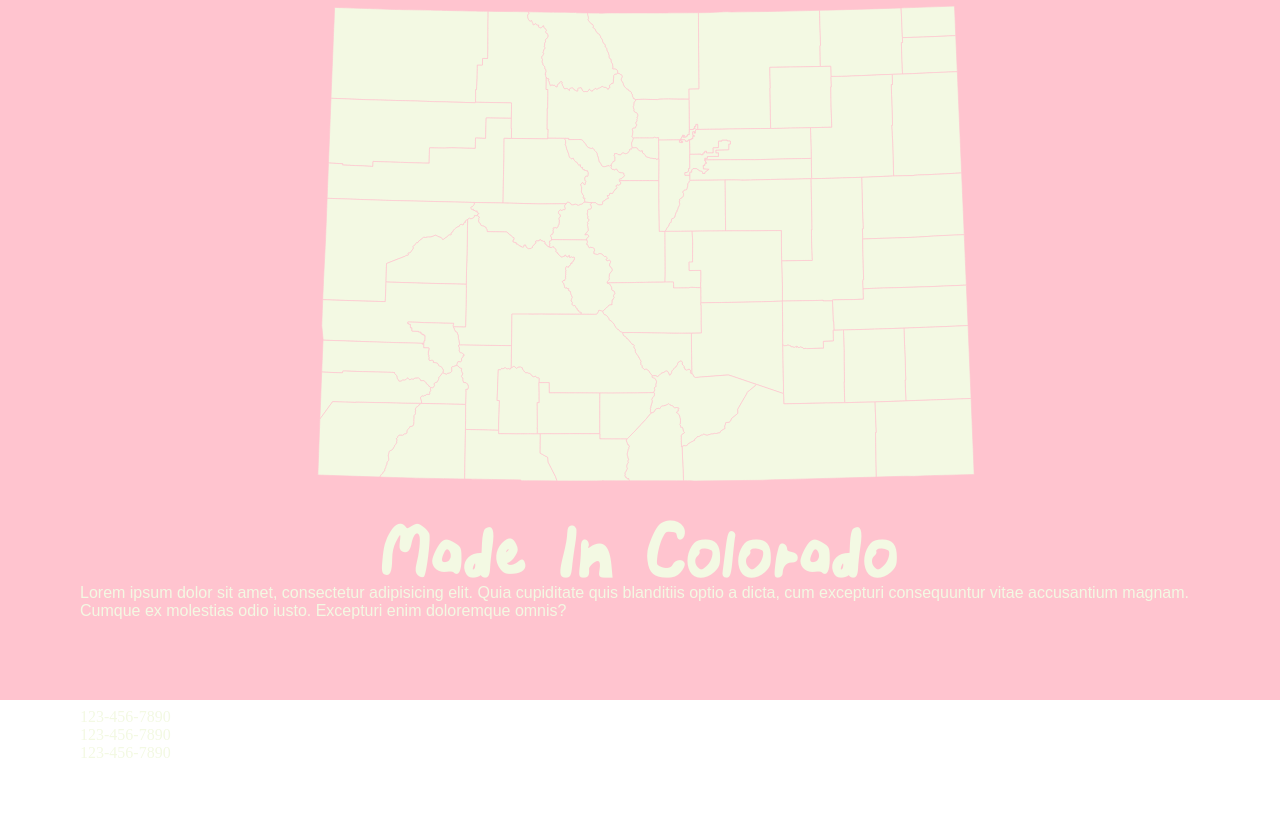
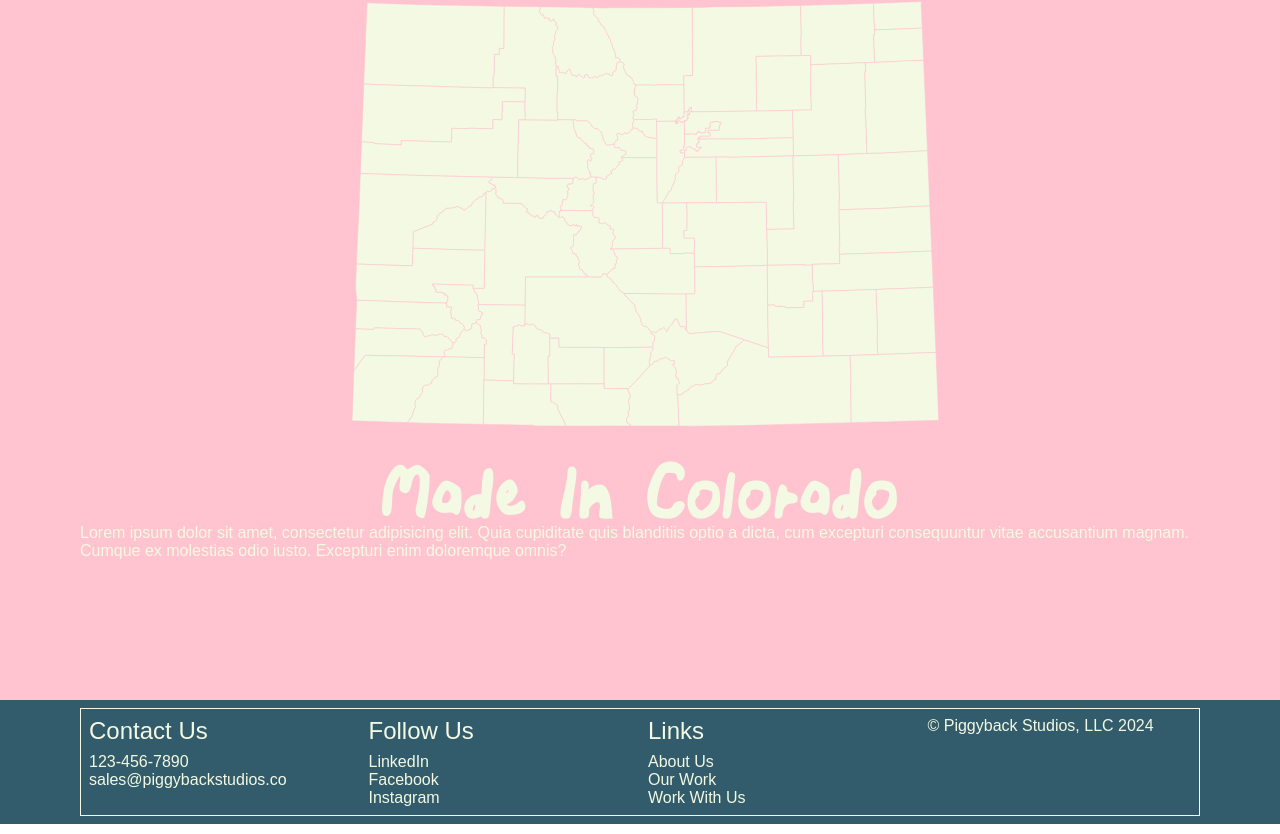
Before and after one commit to dustyfingers/piggypack-studios-marketing, a Next.js app: page / in a window 1280 px wide. Shown: the part 6827-7661 px from the top of the page. Before the commit the page ends 7607 px from the top, so only its background shows below. Built offline with nearby package versions, Linux system fonts and the light colour scheme; a web font is replaced by a local one.

Commit message:
build out footer and start rework of colorado county map animation

```diff
--- a/app/components/Footer/Footer.tsx
+++ b/app/components/Footer/Footer.tsx
@@ -1,15 +1,54 @@
+import Link from "next/link";
+
 import ContentContainer from "../ContentContainer/ContentContainer";
 import style from "./component.module.css";
 
 const Footer = () => {
+  const date = new Date();
+  let year = date.getFullYear();
   return (
     <footer className={style.footer}>
       <ContentContainer width={100}>
-        <ul>
-          <li>123-456-7890</li>
-          <li>123-456-7890</li>
-          <li>123-456-7890</li>
-        </ul>
+        <div className={style.footerContent}>
+          <ul>
+            <li className={style.listHeader}>Contact Us</li>
+            <li className={style.footerListItem}>
+              <a href={`tel:123-456-7890`}>123-456-7890</a>
+            </li>
+            <li className={style.footerListItem}>
+              <a href={`tel:sales@piggybackstudios.co`}>
+                sales@piggybackstudios.co
+              </a>
+            </li>
+          </ul>
+          <ul>
+            <li className={style.listHeader}>Follow Us</li>
+            <li className={style.footerListItem}>
+              <a href={`https://www.linkedin.com`}>LinkedIn</a>
+            </li>
+            <li className={style.footerListItem}>
+              <a href={`https://www.facebook.com`}>Facebook</a>
+            </li>
+            <li className={style.footerListItem}>
+              <a href={`https://www.instagram.com`}>Instagram</a>
+            </li>
+          </ul>
+          <ul>
+            <li className={style.listHeader}>Links</li>
+            <li className={style.footerListItem}>
+              <Link href="/about-us">About Us</Link>
+            </li>
+            <li className={style.footerListItem}>
+              <Link href="/our-work">Our Work</Link>
+            </li>
+            <li className={style.footerListItem}>
+              <Link href="/work-with-us">Work With Us</Link>
+            </li>
+          </ul>
+          <div className={style.credits}>
+            <p>&copy; Piggyback Studios, LLC {year}</p>
+          </div>
+        </div>
       </ContentContainer>
     </footer>
   );
--- a/app/components/Footer/component.module.css
+++ b/app/components/Footer/component.module.css
@@ -8,4 +8,42 @@
   align-items: center;
   justify-content: center;
   color: var(--cream);
+  background: var(--blue);
+
+  .footerContent {
+    border: 1px solid var(--cream);
+    display: grid;
+    gap: 1rem;
+    padding: 0.5rem;
+
+    .listHeader {
+      font-size: 24px;
+      font-family: var(--font-body);
+      margin-bottom: 0.25rem;
+    }
+
+    .footerListItem {
+      font-family: var(--font-body);
+    }
+  }
 }
+
+@media (min-width: 701px) {
+  .footer {
+    .footerContent {
+      grid-template-columns: repeat(3, 1fr);
+
+      .listHeader {
+        margin-bottom: 0.5rem;
+      }
+    }
+  }
+}
+
+@media (min-width: 1120px) {
+  .footer {
+    .footerContent {
+      grid-template-columns: repeat(4, 1fr);
+    }
+  }
+}
--- a/app/components/svg/ColoradoCountyMap/ColoradoCountyMap.tsx
+++ b/app/components/svg/ColoradoCountyMap/ColoradoCountyMap.tsx
@@ -1,6 +1,7 @@
 "use client";
+import { useEffect } from "react";
 import style from "./component.module.css";
-import { motion, Variants } from "framer-motion";
+import { motion, useAnimate, usePresence, Variants } from "framer-motion";
 
 const drawParams: Variants = {
   offscreen: {
@@ -16,17 +17,39 @@ const drawParams: Variants = {
 };
 
 const ColoradoCountyMap = () => {
+  const [animationScope, animate] = useAnimate();
+  const [isPresent, safeToRemove] = usePresence();
+
+  const enterExitAnimation = () => {
+    if (isPresent) {
+      const enterAnimation = async () => {
+        await animate(animationScope.current, { opacity: 1 });
+        await animate("polygon", { opacity: 1, x: 0 });
+      };
+      enterAnimation();
+    } else {
+      const exitAnimation = async () => {
+        await animate("polygon", { opacity: 0, x: -100 });
+        await animate(animationScope.current, { opacity: 0 });
+        safeToRemove();
+      };
+      exitAnimation();
+    }
+  };
+
+  // useEffect(() => {
+  //   enterExitAnimation();
+  // }, [isPresent]);
+
   return (
     <motion.svg
-      width="210mm"
-      height="148mm"
       viewBox="0 0 210 148"
       version="1.1"
-      id="svg4887"
-      initial="offscreen"
-      whileInView="onscreen"
-      viewport={{ once: true, amount: 0.25 }}
+      // initial="offscreen"
+      // whileInView="onscreen"
+      // viewport={{ once: true, amount: 0.25 }}
       className={style.coloradoSvg}
+      // ref={animationScope}
     >
       <g id="layer1" transform="translate(0,-149)">
         <motion.polygon
--- a/app/components/svg/ColoradoCountyMap/component.module.css
+++ b/app/components/svg/ColoradoCountyMap/component.module.css
@@ -1,3 +1,10 @@
 .coloradoSvg {
   width: 100%;
+  height: fit-content;
 }
+
+@media (min-width: 701px) {
+  .coloradoSvg {
+    max-height: 500px;
+  }
+}
--- a/app/layout.tsx
+++ b/app/layout.tsx
@@ -28,9 +28,6 @@ export default function RootLayout({
       <body>
         <MobileNavMenuProvider>
           <Navbar />
-          {/* <ContentContainer>
-            <MobileNavMenu />
-          </ContentContainer> */}
         </MobileNavMenuProvider>
         {children}
         <Footer />
```
